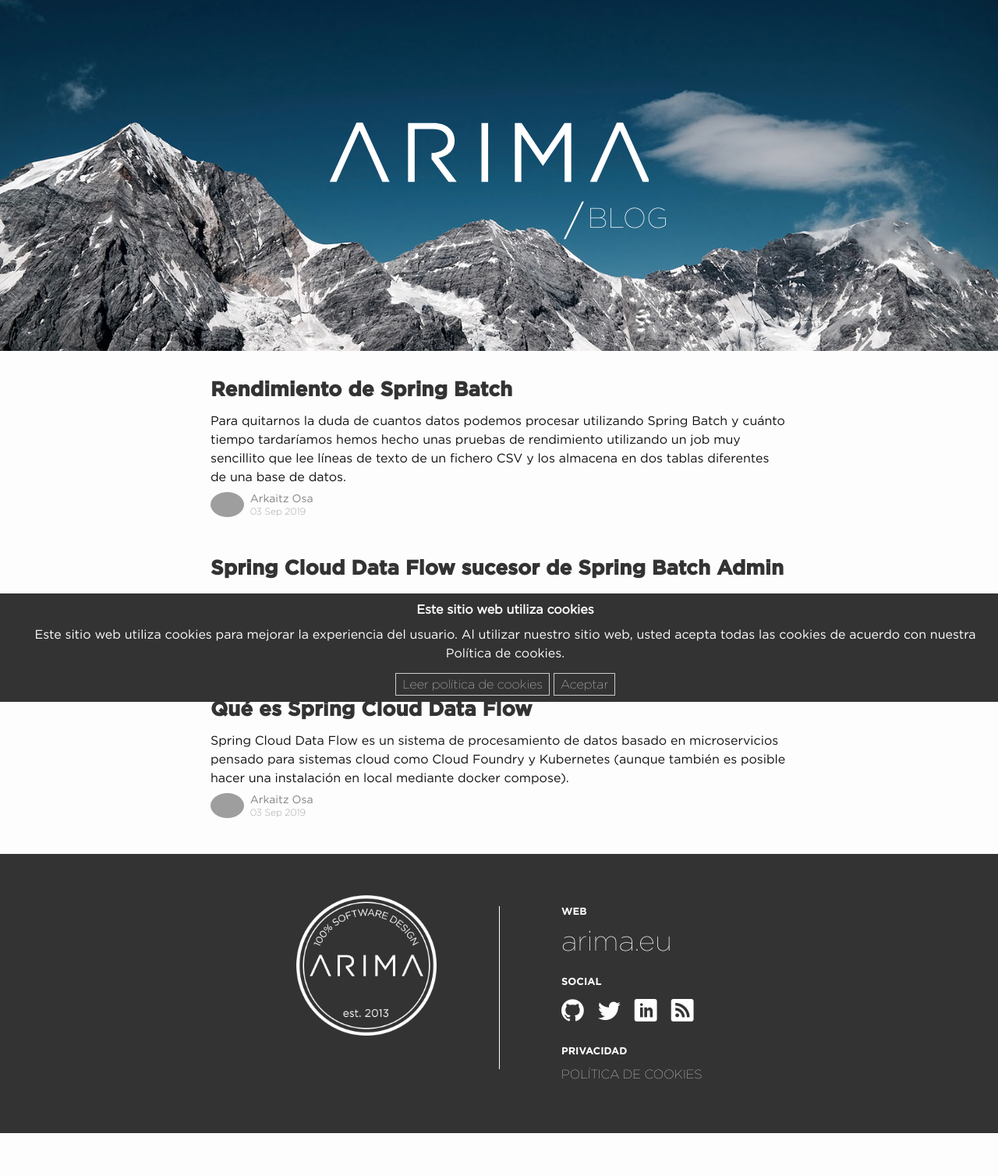
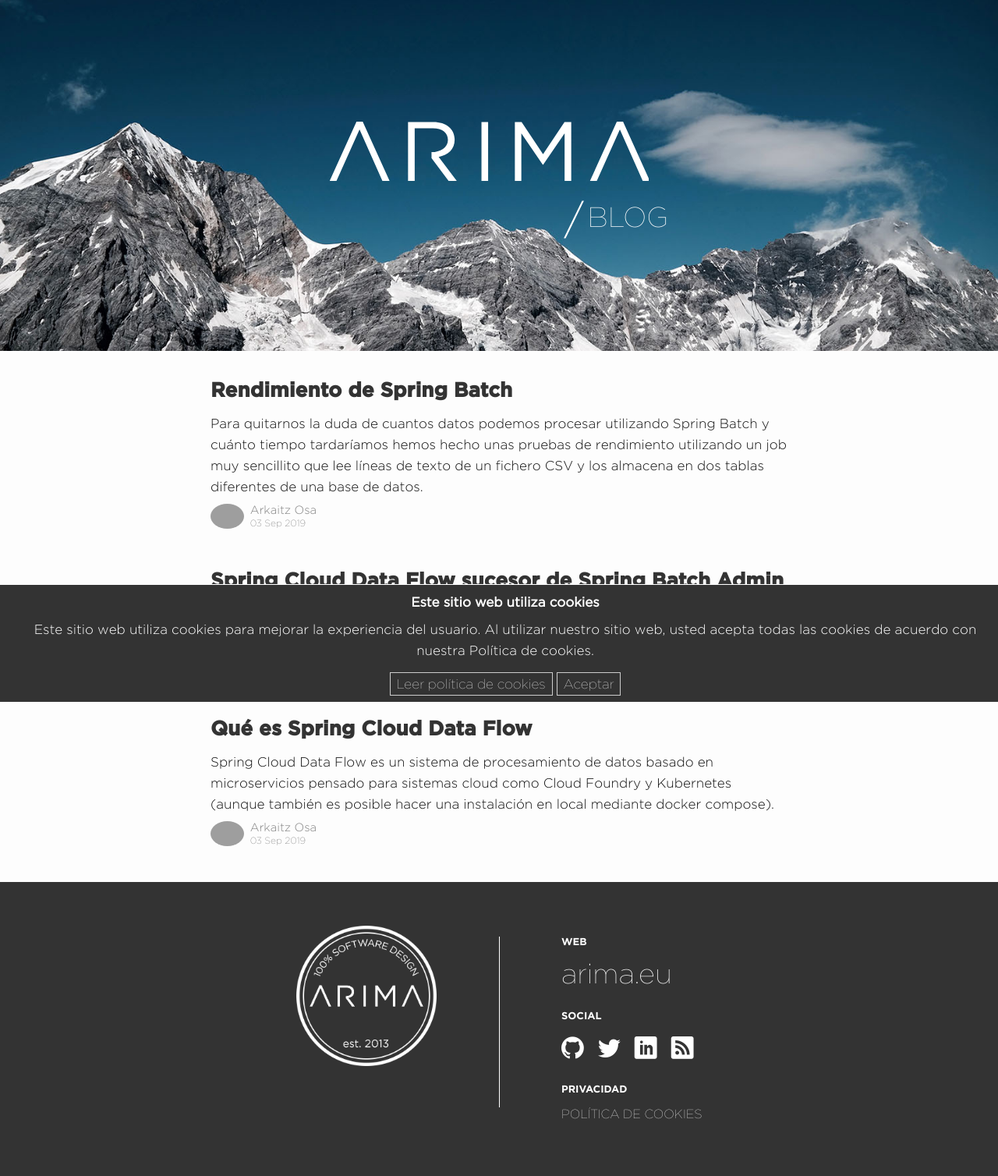
Before and after one commit to wearearima/blog, a Jekyll site: the page built from index.md, in a window 1280 px wide. Shown: the whole page at 78% size. Built offline with Jekyll 4.4.1, drawn with Linux system fonts in a browser that asks for light colours; some web fonts are replaced; before the commit the page ends 1453 px from its top, so only the background shows below that; grey boxes are pictures that could not be loaded.

Commit message:
Modify font

```diff
--- a/_sass/fonts/_gotham.scss
+++ b/_sass/fonts/_gotham.scss
@@ -38,3 +38,11 @@
 	font-weight: normal;
 	font-style: normal;
 }
+@font-face {
+    font-family:"gotham_light";
+	src:url("fonts/gotham/Gotham-Light.woff2") format("woff2"),
+		url("fonts/gotham/Gotham-Light.woff") format("woff"),
+		url("fonts/gotham/Gotham-Light.otf") format("opentype");
+	font-weight: normal;
+	font-style: normal;
+}
--- a/_sass/partials/_layout.scss
+++ b/_sass/partials/_layout.scss
@@ -19,12 +19,15 @@
  * Set `margin-bottom` to maintain vertical rhythm
  */
 h1, h2, h3, h4, h5, h6,
-p, blockquote, pre,
+blockquote, pre,
 ul, ol, dl, figure,
 %vertical-rhythm {
   margin-bottom: $spacing-unit / 2;
 }
 
+p, table {
+  margin-bottom: 20px
+}
 
 
 /**
--- a/_sass/variables/_common.scss
+++ b/_sass/variables/_common.scss
@@ -1,14 +1,14 @@
 // Define defaults for each variable.
 
-$base-font-family: gothambook, Arial, Helvetica, sans-serif;
+$base-font-family: gotham_light, Arial, Helvetica, sans-serif;
 $bold-font-family: gothambold, Arial, Helvetica, sans-serif;
 $thin-font-family: gothamthin, Arial, Helvetica, sans-serif;
 $extra-light-font-family: gothamextra_light, Arial, Helvetica, sans-serif;
 
-$base-font-size:   16px !default;
+$base-font-size:   17px !default;
 $base-font-weight: 400 !default;
 $small-font-size:  $base-font-size * 0.875 !default;
-$base-line-height: 1.5 !default;
+$base-line-height: 1.6 !default;
 
 $spacing-unit:     30px !default;
 
```
Also changed, not shown: assets/fonts/gotham/Gotham-Light.ttf (added), assets/fonts/gotham/Gotham-Light.woff (added), assets/fonts/gotham/Gotham-Light.woff2 (added).
